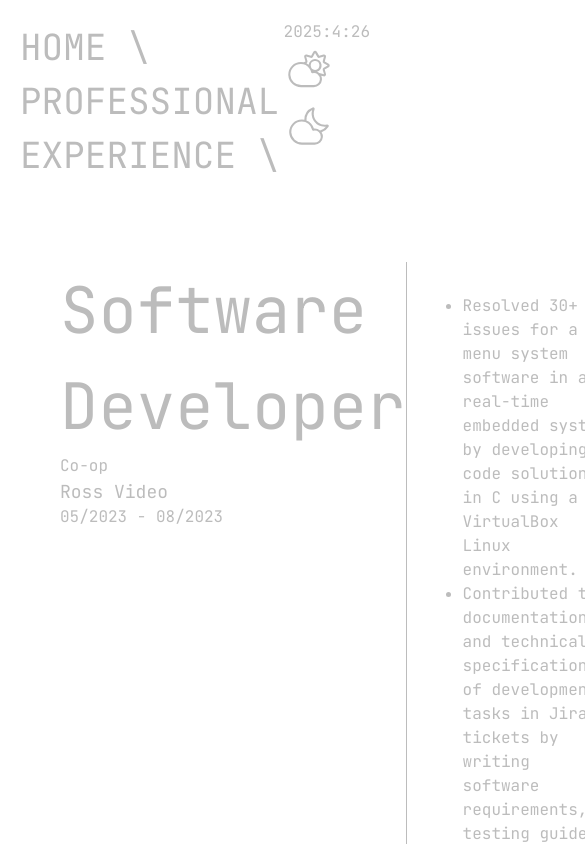
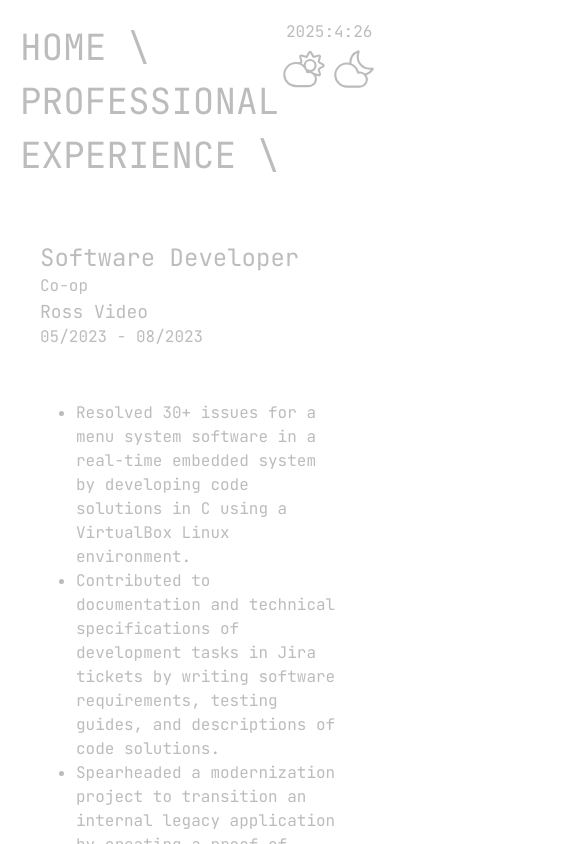
Before and after one commit to tjessica13/personal-website, a Next.js app: page /professional-experience in a window 390 px wide. Shown: the top 844 px of the page, 585 px wide, since content can reach past the window. Built offline with nearby package versions, Linux system fonts and the light colour scheme.

Commit message:
add mobile tailwind css

```diff
--- a/app/ThemeSwitch.tsx
+++ b/app/ThemeSwitch.tsx
@@ -19,7 +19,7 @@ const ThemeSwitch = () => {
   }
 
   return (
-    <div>
+    <div className="flex">
         <button onClick={() => setTheme('light')} title='light mode'><CiCloudSun size={50} className="icon"></CiCloudSun></button>
         <button onClick={() => setTheme('dark')} title='dark mode'><CiCloudMoon size={50} className="icon"></CiCloudMoon></button>
     </div>
--- a/app/globals.css
+++ b/app/globals.css
@@ -20,10 +20,6 @@ a {
   font-size: 36px;
 }
 
-h1 {
-  font-size: 64px;
-}
-
 h3 {
   font-size: 18px;
 }
--- a/app/page.tsx
+++ b/app/page.tsx
@@ -20,7 +20,7 @@ export default function Home() {
         </div>
       </div>
 
-      <div className="flex justify-center pt-20">
+      <div className="sm:flex justify-center pt-20">
         <h3>a website created by</h3>
         <h1>Jessica Tan</h1>
       </div>
--- a/components/date.js
+++ b/components/date.js
@@ -4,7 +4,7 @@ const date = new Date();
 
 const DateComponent = () => {
     return (
-        <p className="date">{date.getFullYear()}:{date.getMonth()+1}:{date.getDate()}</p>
+        <p className="date text-center">{date.getFullYear()}:{date.getMonth()+1}:{date.getDate()}</p>
     )
 }
 
--- a/components/job.js
+++ b/components/job.js
@@ -1,9 +1,9 @@
 
 const Job = ({id, title, company, dates, points}) => {
     return (
-        <div className="flex p-15">
-            <div className="flex-1 border-solid border-r border-(--fontcolor)">
-                <h1>{title}</h1>
+        <div className="p-5 sm:flex sm:p-15">
+            <div className="sm:flex-1 sm:border-solid sm:border-r sm:border-(--fontcolor) p-5">
+                <h1 className="text-2xl sm:text-4xl">{title}</h1>
                 <p>Co-op</p>
                 <h3>{company}</h3>
                 <p>{dates}</p>
--- a/components/project.js
+++ b/components/project.js
@@ -3,9 +3,9 @@ import { FiGithub } from "react-icons/fi";
 
 const ProjectComponent = ({title, dates, github, points}) => {
     return (
-        <div className="flex justify-center w-full m-10">
-            <div className="mr-10 place-items-center w-3xs"><FaRegFolder size={40} className="icon"/><div><h3 className="text-center">{title}</h3></div></div>
-            <div className="w-2xl border border-solid border-(--fontcolor)">
+        <div className="sm:flex justify-center w-full m-10">
+            <div className="w-xs mr-10 sm:place-items-center"><FaRegFolder size={40} className="icon"/><div><h3 className="sm:text-center">{title}</h3></div></div>
+            <div className="w-xs sm:w-2xl border border-solid border-(--fontcolor)">
                 <div className="flex justify-between items-center border-b border-solid border-(--fontcolor)
                 w-full p-2">
                     <h3>{title}</h3>
```
